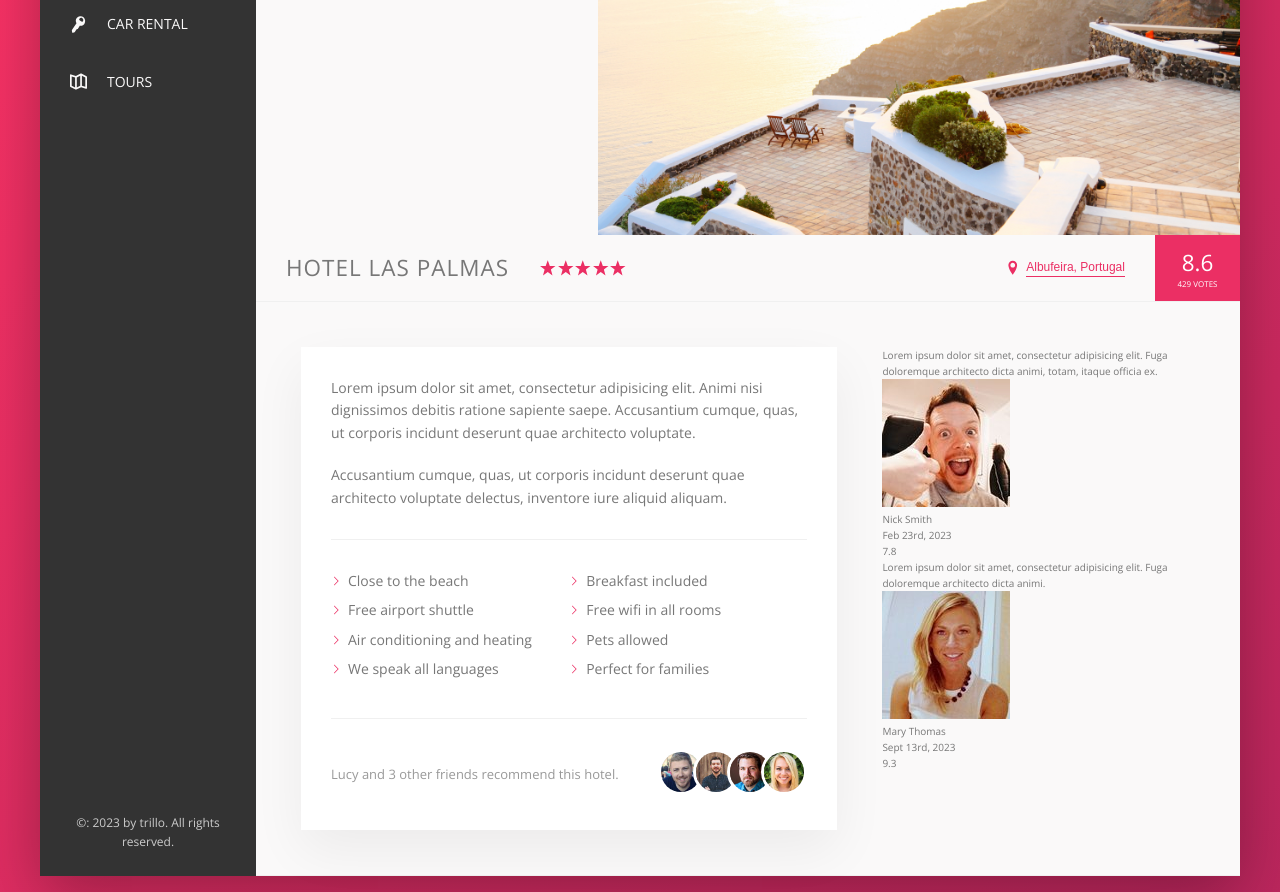
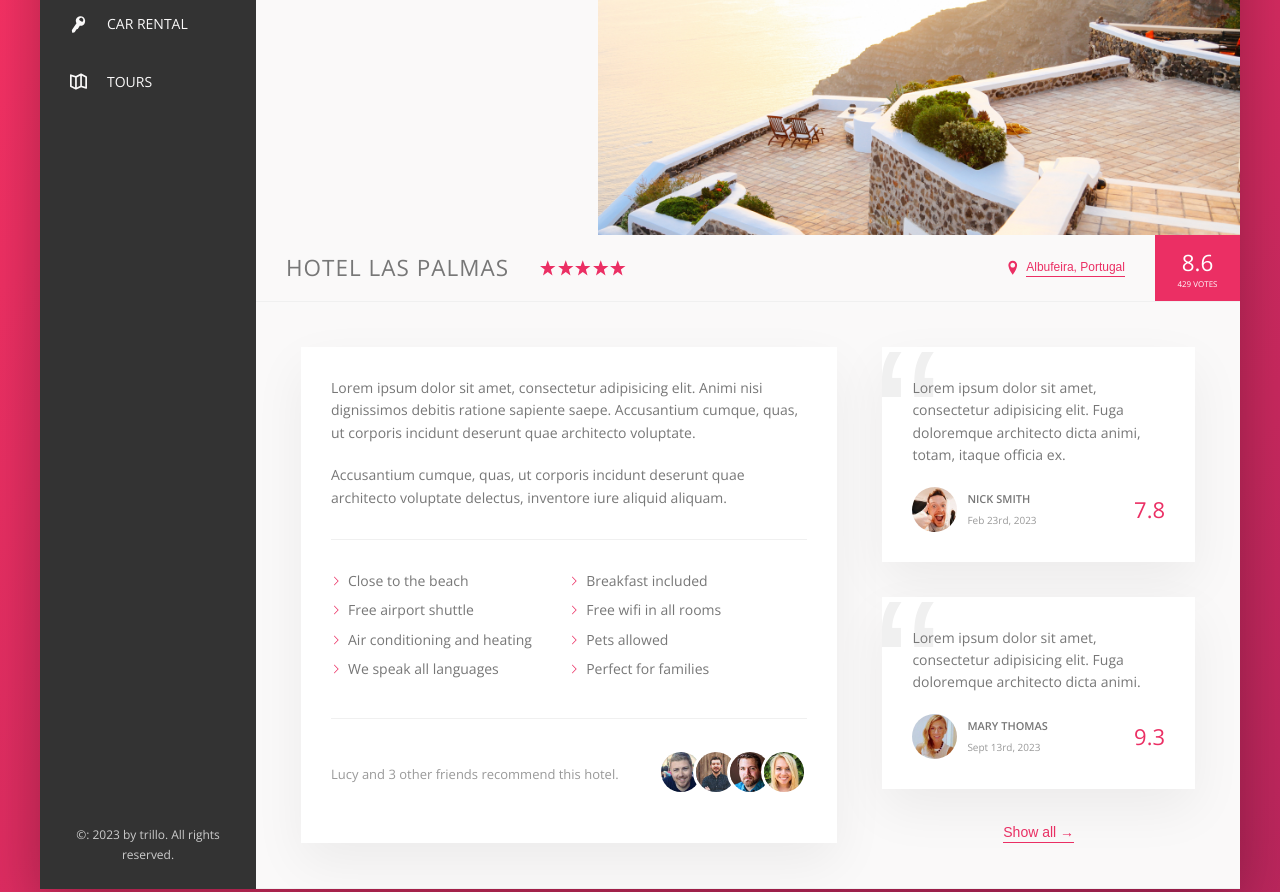
Before and after one commit to jchernandez87/trillo, a website: page index.html in a window 1280 px wide. Shown: the part 300-1192 px from the top of the page. Drawn offline with nearby package versions, Linux system fonts and the light colour scheme.

Commit message:
Add styles for user review section

```diff
--- a/index.html
+++ b/index.html
@@ -187,6 +187,8 @@
                                     <div class="review__rating">9.3</div>
                                 </figcaption>
                             </figure>
+
+                            <button class="btn-inline">Show all <span>&rarr;</span></button>
                         </div>
                     </div>
                 </main>
--- a/sass/_components.scss
+++ b/sass/_components.scss
@@ -251,6 +251,11 @@
     &:hover {
         color: var(--color-grey-dark-1);
         transform: scale(1.05);
+
+        & span {
+            margin-left: 8px;
+            transition: margin-left 0.3s;
+        }
     }
 }
 
@@ -313,3 +318,64 @@
         margin-right: -1.5rem;
     }
 }
+
+.review {
+    background-color: #fff;
+    box-shadow: var(--shadow-light);
+    padding: 3rem;
+    margin-bottom: 3.5rem;
+    position: relative;
+    overflow: hidden;
+
+    &__text {
+        margin-bottom: 2rem;
+        z-index: 10;
+        position: relative;
+    }
+
+    &__user {
+        display: flex;
+        align-items: center;
+    }
+
+    &__photo {
+        height: 4.5rem;
+        width: 4.5rem;
+        border-radius: 50%;
+        margin-right: 1rem;
+    }
+
+    &__user-box {
+        margin-right: auto;
+    }
+
+    &__user-name {
+        font-size: 1.1rem;
+        font-weight: 600;
+        text-transform: uppercase;
+        margin-bottom: 4px;
+    }
+
+    &__user-date {
+        font-size: 1rem;
+        color: var(--color-grey-dark-3);
+    }
+
+    &__rating {
+        font-size: 2.2rem;
+        color: var(--color-primary);
+        font-weight: 300;
+    }
+
+    &::before {
+        content: "\201C";
+        position: absolute;
+        top: 6.9rem;
+        left: -0.8rem;
+        font-size: 20rem;
+        font-family: sans-serif;
+        line-height: 1rem;
+        color: var(--color-grey-light-2);
+        z-index: 1;
+    }
+}
--- a/sass/_layout.scss
+++ b/sass/_layout.scss
@@ -33,6 +33,7 @@
 }
 
 .detail {
+    font-size: 1.4rem;
     display: flex;
     padding: 4.5rem;
     background-color: var(--color-grey-light-1);
@@ -50,4 +51,7 @@
 
 .user-reviews {
     flex: 1;
+    display: flex;
+    flex-direction: column;
+    align-items: center;
 }
```
Also changed, not shown: README.md, css/style.css.
